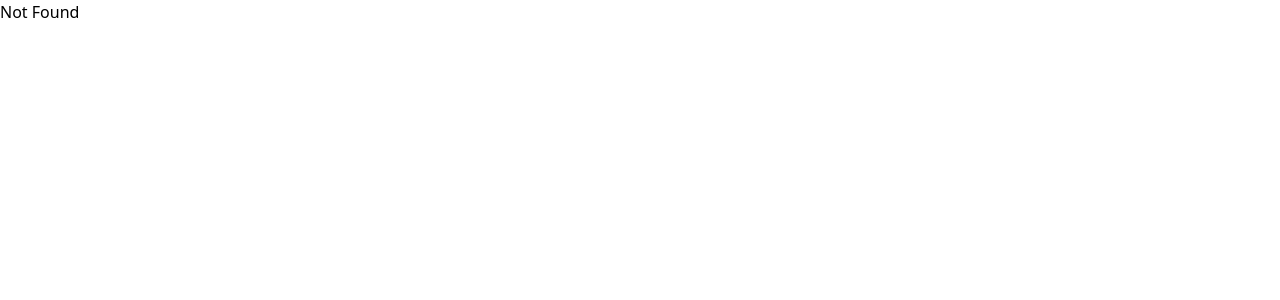
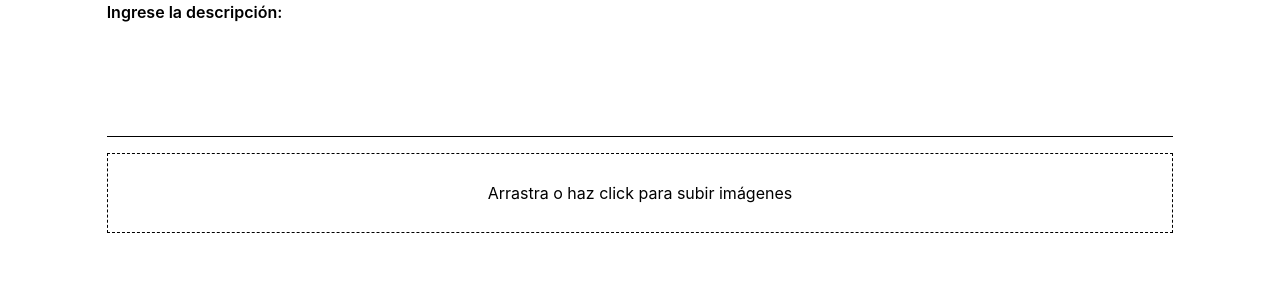
Before and after one commit to sae0-3/bit-a-bit, a React (Vite) app in the folder frontend/: page /create-question in a window 1280 px wide. Shown: the top 300 px of the page. Built offline with nearby package versions, Linux system fonts and the light colour scheme.

Commit message:
feat(frontend): agregar campo para la descripción

```diff
--- a/frontend/package.json
+++ b/frontend/package.json
@@ -15,7 +15,8 @@
     "@tanstack/react-router-devtools": "^1.117.1",
     "react": "^19.0.0",
     "react-dom": "^19.0.0",
-    "tailwindcss": "^4.1.4"
+    "react-dropzone": "^14.3.8",
+    "react-icons": "^5.5.0"
   },
   "devDependencies": {
     "@eslint/js": "^9.21.0",
--- /dev/null
+++ b/frontend/src/components/DescriptionEditor.tsx
@@ -0,0 +1,24 @@
+import { DropzoneImagesUpload } from './DropzoneImagesUpload'
+
+export const DescriptionEditor = () => {
+  return (
+    <div className="w-10/12 flex flex-col gap-4">
+      <div className="flex flex-col gap-2">
+        <label
+          htmlFor="description"
+          className="font-semibold"
+        >
+          Ingrese la descripción:
+        </label>
+        <textarea
+          name="description"
+          id="description"
+          rows={4}
+          className="resize-none focus:outline-none border-b border-b-black pb-2"
+        />
+      </div>
+
+      <DropzoneImagesUpload />
+    </div>
+  )
+}
--- /dev/null
+++ b/frontend/src/components/DropzoneImagesUpload.tsx
@@ -0,0 +1,70 @@
+import { useState } from 'react'
+import { useDropzone } from 'react-dropzone'
+import { LuTrash2 } from 'react-icons/lu'
+
+export const DropzoneImagesUpload = () => {
+  const [imageSrcs, setImageSrcs] = useState<string[]>([])
+
+  const { getRootProps, getInputProps, isDragActive } = useDropzone({
+    accept: { 'image/*': [] },
+    multiple: true,
+    onDrop: (acceptedFiles: File[]) => {
+      const readers = acceptedFiles.map((file) => {
+        return new Promise<string>((resolve, reject) => {
+          const reader = new FileReader()
+          reader.onload = (e: ProgressEvent<FileReader>) => {
+            const result = e.target?.result
+            if (typeof result === 'string') {
+              resolve(result)
+            } else {
+              reject(new Error('Error leyendo archivo'))
+            }
+          }
+          reader.readAsDataURL(file)
+        })
+      })
+
+      Promise.all(readers)
+        .then((images) => {
+          setImageSrcs((prev) => [...prev, ...images])
+        })
+        .catch((error) => {
+          console.error('Error cargando imágenes:', error)
+        })
+    }
+  })
+
+  const handleRemoveImage = (index: number) => {
+    setImageSrcs((prev) => prev.filter((_, i) => i !== index))
+  }
+
+  return (
+    <div className="flex flex-col items-center justify-center gap-4">
+      <div
+        className={`flex items-center justify-center w-full h-12 border border-dashed md:h-20 ${isDragActive ? 'bg-gray-100' : ''}`}
+        {...getRootProps()}
+      >
+        <input {...getInputProps()} />
+        <p className="text-center">Arrastra o haz click para subir imágenes</p>
+      </div>
+
+      <div className="flex overflow-x-auto gap-4 w-full">
+        {imageSrcs.map((src, index) => (
+          <div key={index} className="relative w-24 h-24 shrink-0">
+            <img
+              src={src}
+              alt={`uploaded-${index}`}
+              className="w-full h-full object-cover rounded"
+            />
+            <button
+              onClick={() => handleRemoveImage(index)}
+              className="absolute top-0 right-0 bg-opacity-60 text-white rounded-full w-6 h-6 flex items-center justify-center bg-red-600 hover:cursor-pointer"
+            >
+              <LuTrash2 />
+            </button>
+          </div>
+        ))}
+      </div>
+    </div>
+  )
+}
--- /dev/null
+++ b/frontend/src/pages/CreateQuestion.tsx
@@ -0,0 +1,9 @@
+import { DescriptionEditor } from '../components/DescriptionEditor'
+
+export default function CreateQuestion() {
+  return (
+    <div className="flex w-full flex-col justify-center items-center">
+      <DescriptionEditor />
+    </div>
+  )
+}
--- a/frontend/src/routes/__root.tsx
+++ b/frontend/src/routes/__root.tsx
@@ -7,6 +7,7 @@ import {
 import { TanStackRouterDevtools } from '@tanstack/react-router-devtools'
 
 import App from '../App'
+import CreateQuestion from '../pages/CreateQuestion'
 
 export const rootRoute = createRootRoute({
   component: () => (
@@ -23,8 +24,15 @@ const indexRoute = createRoute({
   component: () => <App />,
 })
 
+const createQuestionRoute = createRoute({
+  getParentRoute: () => rootRoute,
+  path: '/create-question',
+  component: () => <CreateQuestion />,
+})
+
 const routeTree = rootRoute.addChildren([
   indexRoute,
+  createQuestionRoute,
 ])
 
 export const router = createRouter({ routeTree })
```
Also changed, not shown: 1 other file (tests, documents, lock files or other folders).
